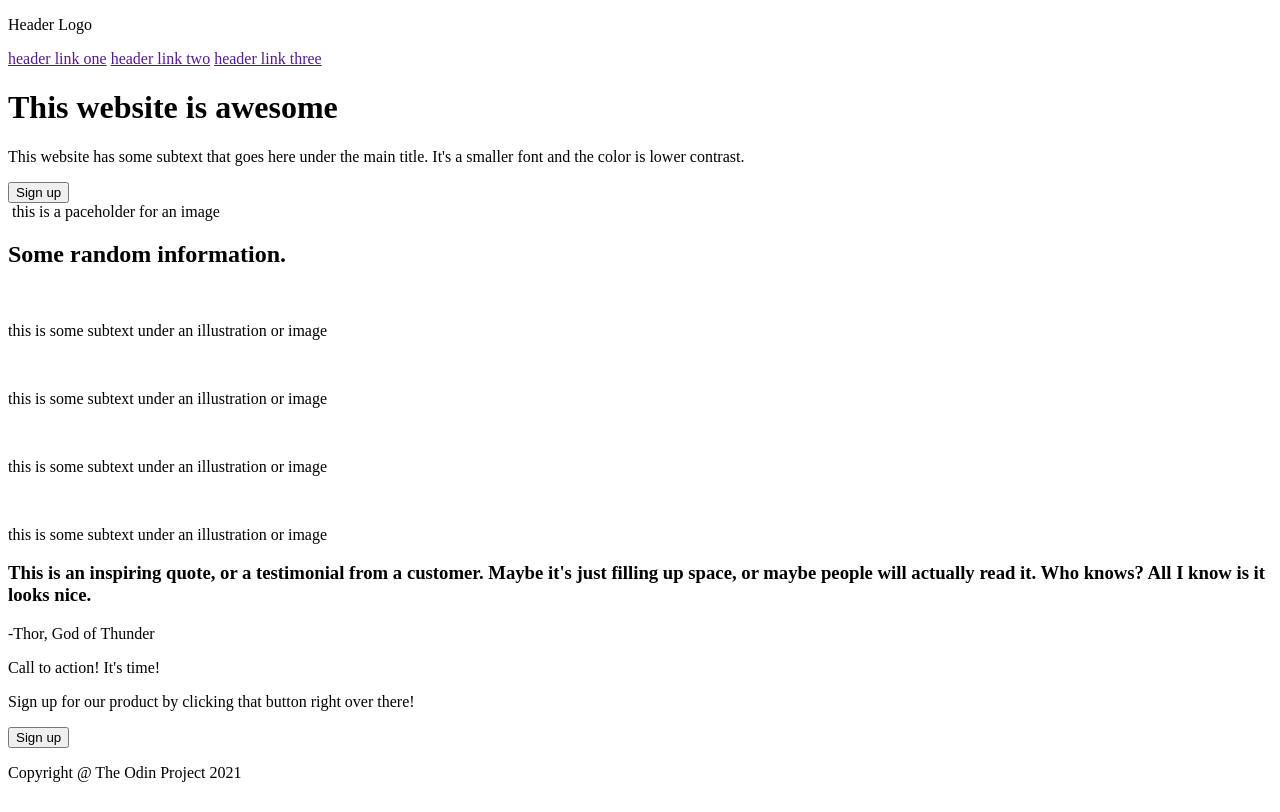
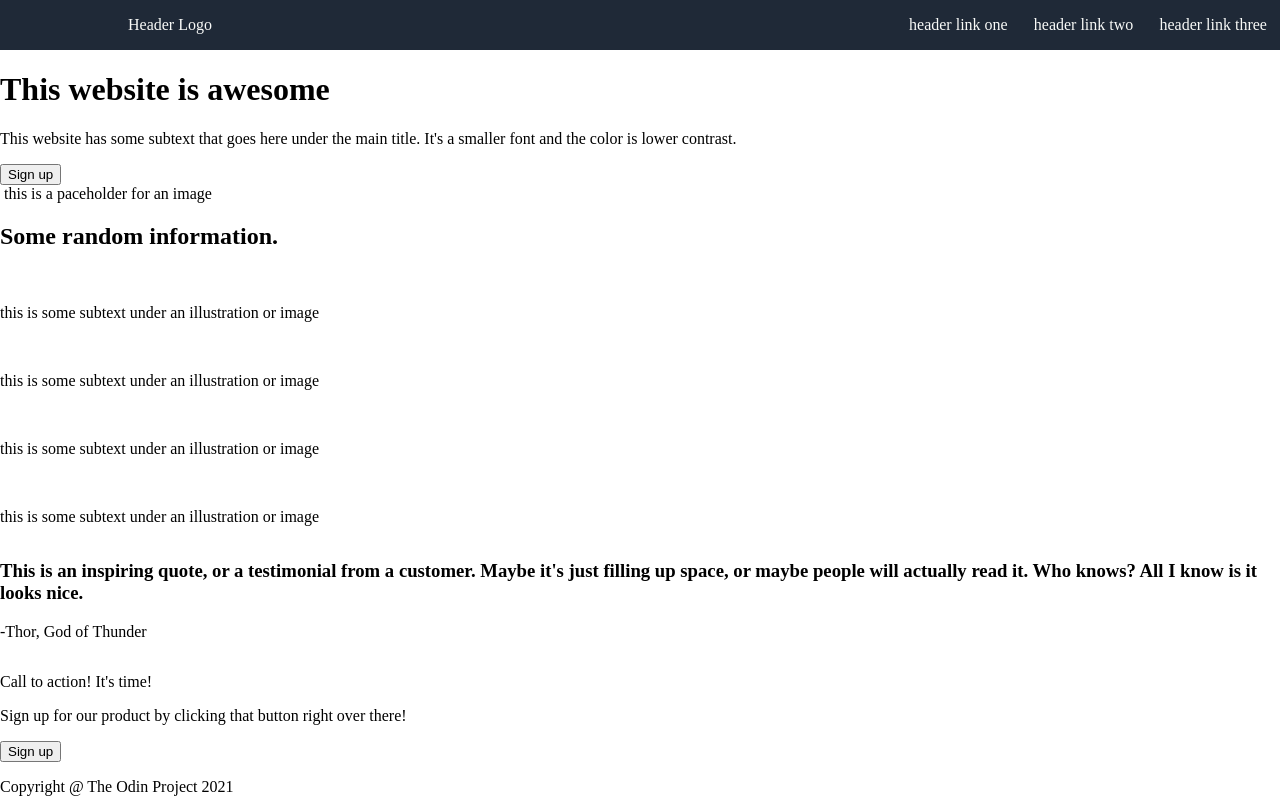
Before and after one commit to ZonezCodez/OdinLandingPage_Foundations, a plain HTML site: page index.html in a window 1280 px wide. Drawn offline with Linux system fonts and the light colour scheme.

Commit message:
Finished header design

```diff
--- a/index.html
+++ b/index.html
@@ -12,9 +12,9 @@
             <p class="headerPara">Header Logo</p>
         </div>
         <div class="headerLinks">
-            <a href="">header link one</a>
-            <a href="">header link two</a>
-            <a href="">header link three</a>
+            <a href="" class="link">header link one</a>
+            <a href="" class="link">header link two</a>
+            <a href="" class="link">header link three</a>
         </div>
     </header>
     <div class="boxTwo">
--- a/styles.css
+++ b/styles.css
@@ -0,0 +1,63 @@
+body {
+    display: flex;
+    flex-wrap: wrap;
+    margin: 0;
+}
+
+.boxOne {
+    width: 100vw;
+    display: flex;
+    justify-content: space-between;
+    align-items: center;
+    background-color: #1F2937;
+    color: #f9faf8;
+}
+
+.headerLinks {
+    width: 30%;
+    display: flex;
+    justify-content: space-around;
+}
+
+.headerOne {
+    width: 50%;
+    display: flex;
+    justify-content: start;
+    padding-left: 10%;
+}
+
+.link {
+    text-decoration: none;
+}
+
+.link:active, .link:visited {
+    color: #f9faf8;
+}
+
+.link:hover {
+    color: greenyellow;
+}
+
+.boxTwo {
+    width: 100vw;
+}
+
+.boxThree {
+    width: 100vw;
+}
+
+.boxFour {
+    width: 100vw;
+}
+
+.boxFive {
+    width: 100vw;
+}
+
+.boxSix {
+    width: 100vw;
+}
+
+.boxSix {
+    width: 100vw;
+}
```
